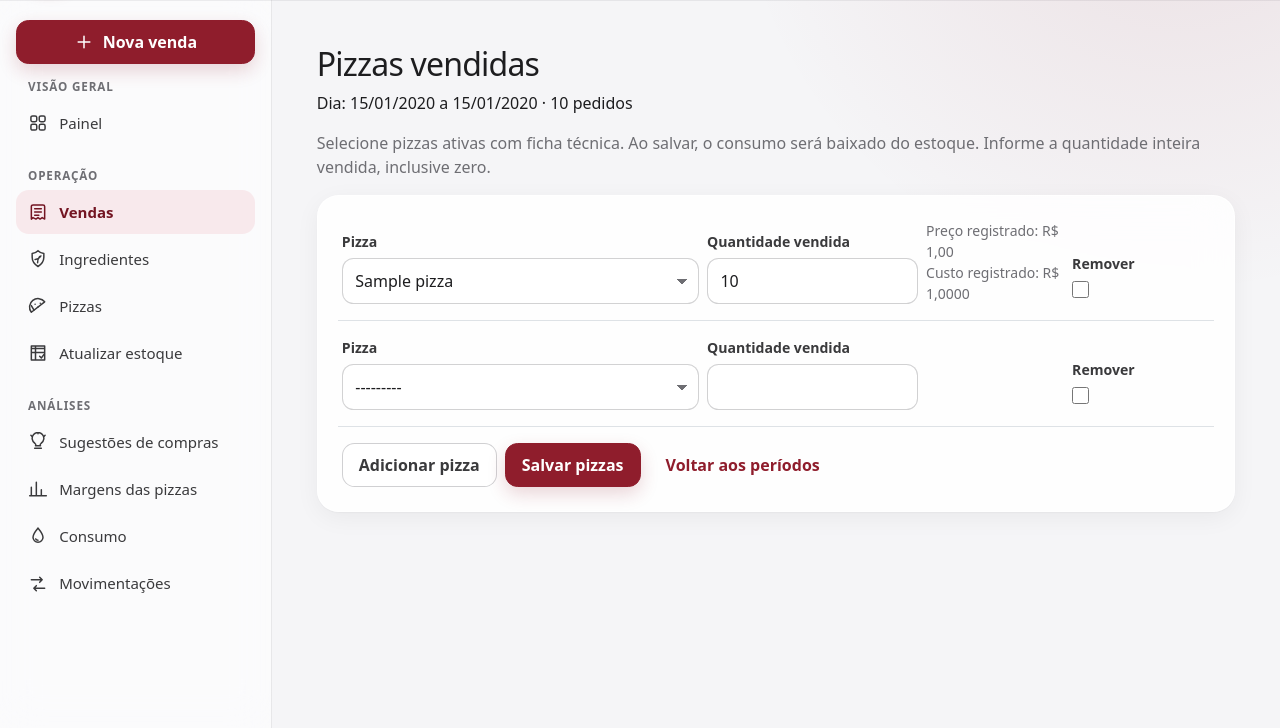
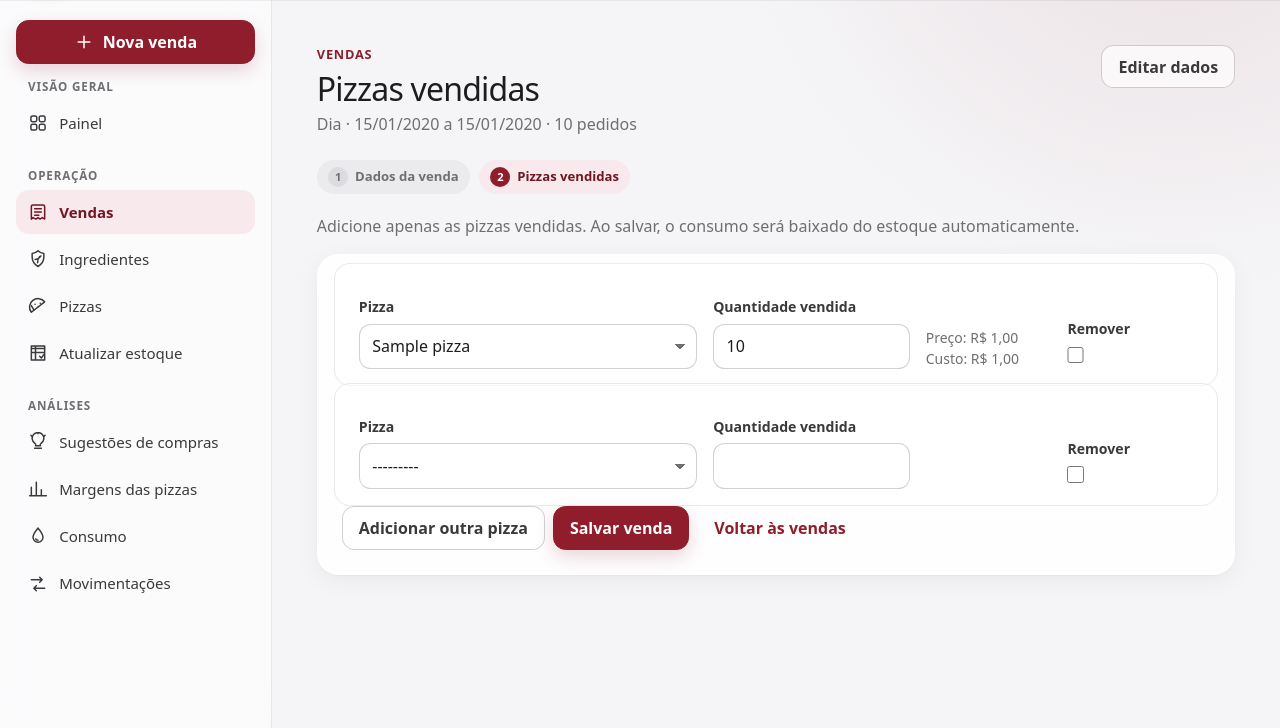
Before and after one commit to LuizRoberto18/SIGE-Murilos, a Django app: page /vendas/1/pizzas/ in a window 1280 px wide. Shown: the part 72-800 px from the top of the page. Run offline with Django 5.2, Linux system fonts and the light colour scheme; a user stored in the database is signed in; tables that the repository leaves empty hold one stand-in row (values such as "Sample post").

Commit message:
feat(vendas): simplifica fluxo de cadastro de vendas

```diff
--- a/apps/vendas/tests.py
+++ b/apps/vendas/tests.py
@@ -30,8 +30,8 @@ class RegistroVendaTests(TestCase):
 
     def test_registra_periodo_e_lista(self):
         resposta = self.criar_periodo()
-        self.assertRedirects(resposta, reverse("vendas:listar"))
         periodo = RegistroVenda.objects.get()
+        self.assertRedirects(resposta, reverse("vendas:pizzas", args=[periodo.pk]))
         self.assertEqual(periodo.tipo, RegistroVenda.Tipo.SEMANA)
         self.assertEqual(periodo.total_pedidos, 12)
         self.assertEqual(periodo.usuario, self.usuario)
@@ -42,7 +42,8 @@ class RegistroVendaTests(TestCase):
         resposta = self.criar_periodo(
             tipo="DIA", data_inicio="2026-11-08", data_fim="2026-11-08", total_pedidos="0"
         )
-        self.assertRedirects(resposta, reverse("vendas:listar"))
+        periodo = RegistroVenda.objects.get(data_inicio=date(2026, 11, 8))
+        self.assertRedirects(resposta, reverse("vendas:pizzas", args=[periodo.pk]))
         self.assertEqual(RegistroVenda.objects.count(), 2)
         self.assertTrue(RegistroVenda.objects.filter(total_pedidos=0).exists())
 
--- a/apps/vendas/views.py
+++ b/apps/vendas/views.py
@@ -42,10 +42,10 @@ def novo_periodo(request):
                 periodo = form.save(commit=False)
                 periodo.usuario = request.user
                 periodo.save()
-                messages.success(request, "Período de vendas registrado.")
-                return redirect("vendas:listar")
+                messages.success(request, "Dados da venda registrados. Agora informe as pizzas vendidas.")
+                return redirect("vendas:pizzas", pk=periodo.pk)
         messages.error(request, "Corrija os erros do formulário.")
-    return render(request, "vendas/formulario.html", {"form": form, "titulo": "Novo período"})
+    return render(request, "vendas/formulario.html", {"form": form, "titulo": "Nova venda"})
 
 
 @login_required
@@ -59,7 +59,7 @@ def editar_periodo(request, pk):
                 messages.success(request, "Período de vendas atualizado.")
                 return redirect("vendas:listar")
         messages.error(request, "Corrija os erros do formulário.")
-    return render(request, "vendas/formulario.html", {"form": form, "titulo": "Editar período"})
+    return render(request, "vendas/formulario.html", {"form": form, "titulo": "Editar venda"})
 
 
 @login_required
--- a/templates/vendas/pizzas.html
+++ b/templates/vendas/pizzas.html
@@ -1,30 +1,40 @@
 {% extends 'base.html' %}
-{% block title %}Pizzas vendidas | SIGE Murilo's{% endblock %}
+{% block title %}Pizzas vendidas | Pizzaria Murilo's{% endblock %}
 {% block content %}
-<h1 class="h2">Pizzas vendidas</h1>
-<p>{{ periodo.get_tipo_display }}: {{ periodo.data_inicio|date:"d/m/Y" }} a {{ periodo.data_fim|date:"d/m/Y" }} · {{ periodo.total_pedidos }} pedidos</p>
-<p class="text-muted">Selecione pizzas ativas com ficha técnica. Ao salvar, o consumo será baixado do estoque. Informe a quantidade inteira vendida, inclusive zero.</p>
+<div class="page-header">
+  <div>
+    <p class="page-eyebrow">Vendas</p>
+    <h1 class="h2">Pizzas vendidas</h1>
+    <p class="text-muted mb-0">{{ periodo.get_tipo_display }} · {{ periodo.data_inicio|date:"d/m/Y" }} a {{ periodo.data_fim|date:"d/m/Y" }} · {{ periodo.total_pedidos }} pedidos</p>
+  </div>
+  <a class="btn btn-outline-secondary" href="{% url 'vendas:editar' periodo.pk %}">Editar dados</a>
+</div>
+<ol class="flow-steps" aria-label="Etapas do cadastro da venda">
+  <li class="flow-step"><span>1</span>Dados da venda</li>
+  <li class="flow-step active"><span>2</span>Pizzas vendidas</li>
+</ol>
+<p class="text-muted">Adicione apenas as pizzas vendidas. Ao salvar, o consumo será baixado do estoque automaticamente.</p>
 <form method="post" class="card p-4">
   {% csrf_token %}
   {{ formset.management_form }}
   {% if formset.non_form_errors %}<div class="alert alert-danger">{{ formset.non_form_errors }}</div>{% endif %}
   <div id="itens-venda">
     {% for form in formset %}
-    <div class="row g-2 align-items-end border-bottom pb-3 mb-3">
+    <div class="row g-3 align-items-end line-item">
       {{ form.id }}
       <div class="col-md-5"><label for="{{ form.pizza.id_for_label }}">Pizza</label>{{ form.pizza }}{{ form.pizza.errors }}</div>
       <div class="col-md-3"><label for="{{ form.quantidade.id_for_label }}">Quantidade vendida</label>{{ form.quantidade }}{{ form.quantidade.errors }}</div>
-      <div class="col-md-2">{% if form.instance.pk %}<small class="text-muted d-block">Preço registrado: R$ {{ form.instance.preco_unitario }}<br>Custo registrado: R$ {{ form.instance.custo_unitario }}</small>{% endif %}</div>
+      <div class="col-md-2">{% if form.instance.pk %}<small class="text-muted d-block">Preço: R$ {{ form.instance.preco_unitario|floatformat:2 }}<br>Custo: R$ {{ form.instance.custo_unitario|floatformat:2 }}</small>{% endif %}</div>
       <div class="col-md-2">{% if form.DELETE %}<label for="{{ form.DELETE.id_for_label }}">Remover</label>{{ form.DELETE }}{% endif %}</div>
       {% if form.non_field_errors %}<div class="col-12 text-danger">{{ form.non_field_errors }}</div>{% endif %}
     </div>
     {% endfor %}
   </div>
-  <template id="item-venda-vazio"><div class="row g-2 align-items-end border-bottom pb-3 mb-3">{{ formset.empty_form.id }}<div class="col-md-6"><label>Pizza</label>{{ formset.empty_form.pizza }}</div><div class="col-md-4"><label>Quantidade vendida</label>{{ formset.empty_form.quantidade }}</div><div class="col-md-2"><label>Remover</label>{{ formset.empty_form.DELETE }}</div></div></template>
+  <template id="item-venda-vazio"><div class="row g-3 align-items-end line-item">{{ formset.empty_form.id }}<div class="col-md-6"><label>Pizza</label>{{ formset.empty_form.pizza }}</div><div class="col-md-4"><label>Quantidade vendida</label>{{ formset.empty_form.quantidade }}</div><div class="col-md-2"><label>Remover</label>{{ formset.empty_form.DELETE }}</div></div></template>
   <div class="d-flex gap-2 flex-wrap">
-    <button type="button" class="btn btn-outline-secondary" id="adicionar-pizza">Adicionar pizza</button>
-    <button class="btn btn-brand" type="submit">Salvar pizzas</button>
-    <a class="btn btn-link" href="{% url 'vendas:listar' %}">Voltar aos períodos</a>
+    <button type="button" class="btn btn-outline-secondary" id="adicionar-pizza">Adicionar outra pizza</button>
+    <button class="btn btn-brand" type="submit">Salvar venda</button>
+    <a class="btn btn-link" href="{% url 'vendas:listar' %}">Voltar às vendas</a>
   </div>
 </form>
 {% endblock %}
@@ -34,5 +44,7 @@ document.getElementById('adicionar-pizza').addEventListener('click', function ()
   const html = document.getElementById('item-venda-vazio').innerHTML.replaceAll('__prefix__', total.value);
   document.getElementById('itens-venda').insertAdjacentHTML('beforeend', html);
   total.value = Number(total.value) + 1;
+  const novoItem = document.getElementById('itens-venda').lastElementChild;
+  novoItem.querySelector('select')?.focus();
 });
 </script>{% endblock %}
```
Also changed, not shown: templates/vendas/formulario.html (+24 -6 lines), templates/vendas/lista.html (+9 -6 lines).
